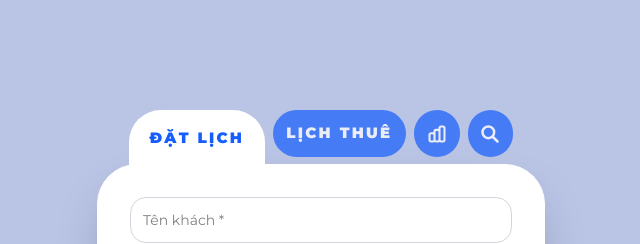
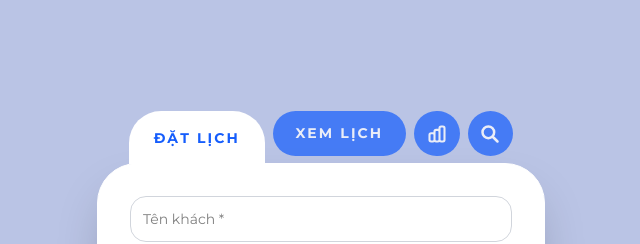
Before and after one commit to thanhhung0600/thuexe, a Next.js app: page / in a window 1280 px wide. Shown: the top 244 px of the page, without its empty margins (319-959 px from the left). Built offline with nearby package versions, Linux system fonts and the light colour scheme.

Commit message:
fix giao diện lần 1

```diff
--- a/src/components/NavigationTabs.js
+++ b/src/components/NavigationTabs.js
@@ -3,7 +3,7 @@
 export default function NavigationTabs({ activeTab, setActiveTab }) {
   const tabs = [
     { id: "dat-lich", label: "Đặt lịch" },
-    { id: "xem-lich", label: "Lịch thuê" },
+    { id: "xem-lich", label: "Xem lịch" },
     {
       id: "thong-ke",
       label: "",
@@ -35,7 +35,7 @@ export default function NavigationTabs({ activeTab, setActiveTab }) {
           <button
             key={tab.id}
             onClick={() => setActiveTab(tab.id)}
-            className={`py-3 transition-all relative flex items-center justify-center text-[15px] font-black uppercase tracking-[0.15em] antialiased
+            className={`py-3 transition-all relative flex items-center justify-center text-[14px] font-bold uppercase tracking-[0.15em] antialiased
 
             /* 👇 Nếu là icon tab thì hẹp lại, nếu là tab chữ thì nở ra 👇 */
             ${isIconTab ? "flex-[0.34] min-w-[40px]" : "flex-1"}
```
